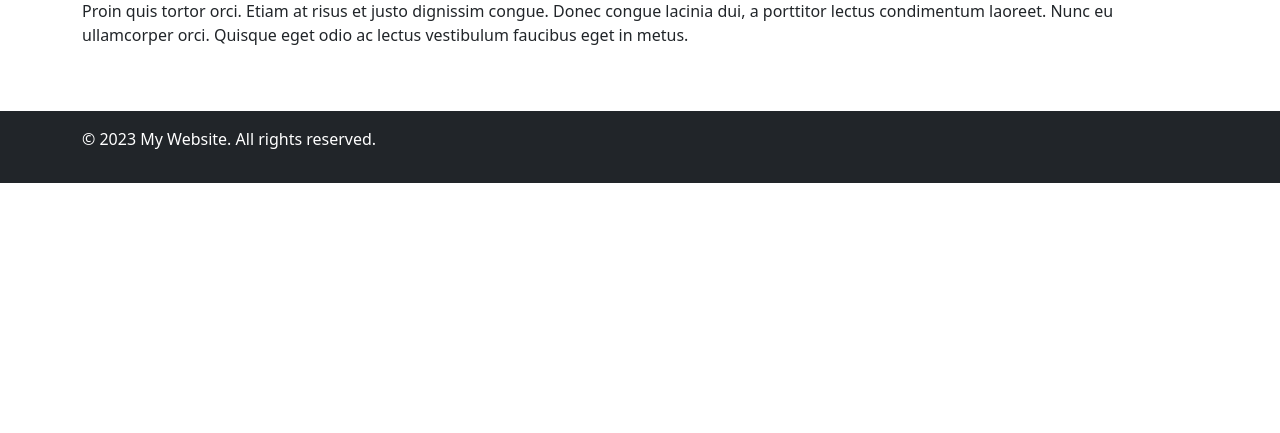
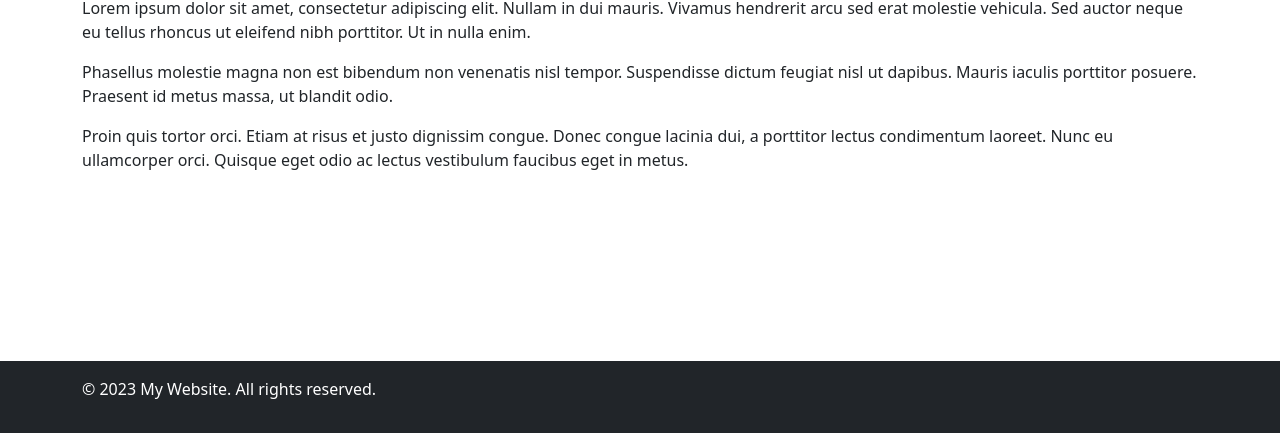
Before and after one commit to MatthiasBorg/sf-messaging-main, a plain HTML site: page about.html in a window 1280 px wide. Shown: the part 367-800 px from the top of the page. Drawn offline with nearby package versions, Linux system fonts and the light colour scheme.

Commit message:
Update about.html

```diff
--- a/about.html
+++ b/about.html
@@ -5,6 +5,21 @@
     <meta name="viewport" content="width=device-width, initial-scale=1.0">
     <title>About</title>
     <link href="https://cdn.jsdelivr.net/npm/bootstrap@5.3.2/dist/css/bootstrap.min.css" rel="stylesheet">
+    <style>
+        html, body {
+            height: 100%;
+            margin: 0;
+        }
+        body {
+            display: flex;
+            flex-direction: column;
+        }
+        .content-container {
+            flex: 1;
+            display: flex;
+            align-items: center;
+        }
+    </style>
 </head>
 <body>
     <!-- Header -->
@@ -22,19 +37,17 @@
     </header>
 
     <!-- Main Content -->
-    <div class="container my-5">
-        <div class="row">
-            <div class="col-md-12">
-                <h2>About Us</h2>
-                <p>Lorem ipsum dolor sit amet, consectetur adipiscing elit. Nullam in dui mauris. Vivamus hendrerit arcu sed erat molestie vehicula. Sed auctor neque eu tellus rhoncus ut eleifend nibh porttitor. Ut in nulla enim.</p>
-                <p>Phasellus molestie magna non est bibendum non venenatis nisl tempor. Suspendisse dictum feugiat nisl ut dapibus. Mauris iaculis porttitor posuere. Praesent id metus massa, ut blandit odio.</p>
-                <p>Proin quis tortor orci. Etiam at risus et justo dignissim congue. Donec congue lacinia dui, a porttitor lectus condimentum laoreet. Nunc eu ullamcorper orci. Quisque eget odio ac lectus vestibulum faucibus eget in metus.</p>
-            </div>
+    <div class="content-container">
+        <div class="container">
+            <h2>About Us</h2>
+            <p>Lorem ipsum dolor sit amet, consectetur adipiscing elit. Nullam in dui mauris. Vivamus hendrerit arcu sed erat molestie vehicula. Sed auctor neque eu tellus rhoncus ut eleifend nibh porttitor. Ut in nulla enim.</p>
+            <p>Phasellus molestie magna non est bibendum non venenatis nisl tempor. Suspendisse dictum feugiat nisl ut dapibus. Mauris iaculis porttitor posuere. Praesent id metus massa, ut blandit odio.</p>
+            <p>Proin quis tortor orci. Etiam at risus et justo dignissim congue. Donec congue lacinia dui, a porttitor lectus condimentum laoreet. Nunc eu ullamcorper orci. Quisque eget odio ac lectus vestibulum faucibus eget in metus.</p>
         </div>
     </div>
 
     <!-- Footer -->
-    <footer class="bg-dark text-white p-3 mt-auto">
+    <footer class="bg-dark text-white p-3">
         <div class="container">
             <p>&copy; 2023 My Website. All rights reserved.</p>
         </div>
```
